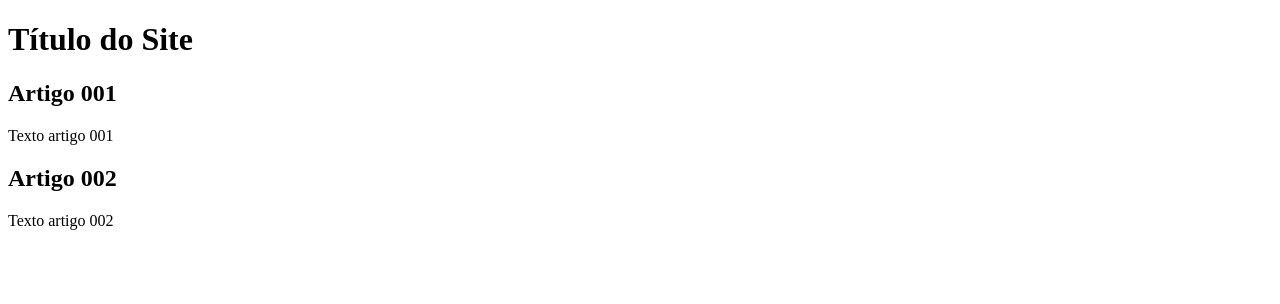
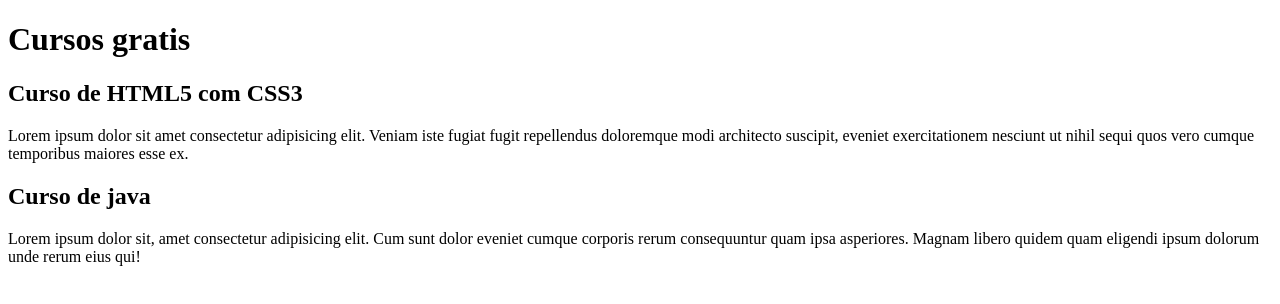
Before and after one commit to VictorMachado38/projeto-site, a plain HTML site: page index.html in a window 1280 px wide. Drawn offline with Linux system fonts and the light colour scheme.

Commit message:
Comecei a escrever o conterudo

```diff
--- a/index.html
+++ b/index.html
@@ -7,16 +7,16 @@
 </head>
 <body>
     <main>
-        <headr>
-            <h1>Título do Site</h1>
-        </headr>
+        <header>
+            <h1>Cursos gratis</h1>
+        </header>
         <article>
-            <h2>Artigo 001</h2>
-            <p>Texto artigo 001</p>
+            <h2>Curso de HTML5 com CSS3</h2>
+            <p>Lorem ipsum dolor sit amet consectetur adipisicing elit. Veniam iste fugiat fugit repellendus doloremque modi architecto suscipit, eveniet exercitationem nesciunt ut nihil sequi quos vero cumque temporibus maiores esse ex.</p>
         </article>
         <article>
-            <h2>Artigo 002</h2>
-            <p>Texto artigo 002</p>
+            <h2>Curso de java</h2>
+            <p>Lorem ipsum dolor sit, amet consectetur adipisicing elit. Cum sunt dolor eveniet cumque corporis rerum consequuntur quam ipsa asperiores. Magnam libero quidem quam eligendi ipsum dolorum unde rerum eius qui!</p>
         </article>
     </main>
 
```
